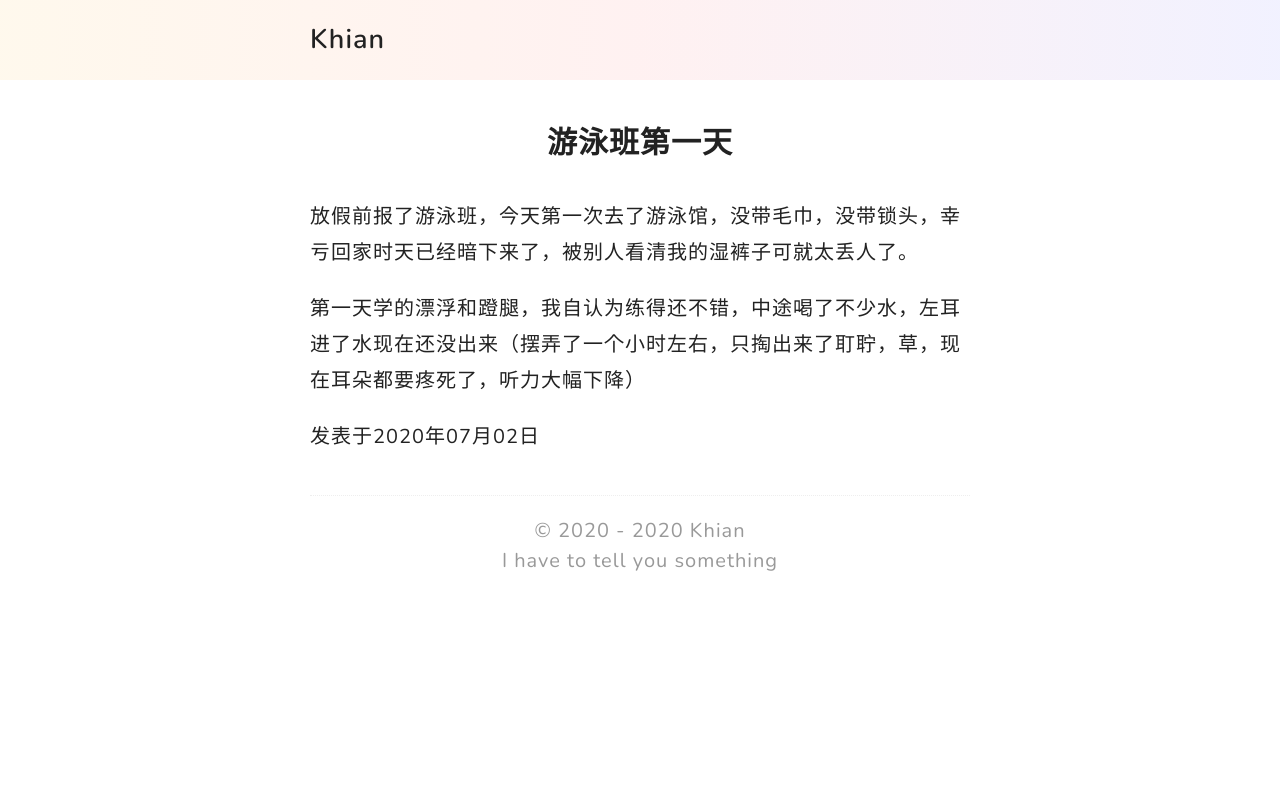
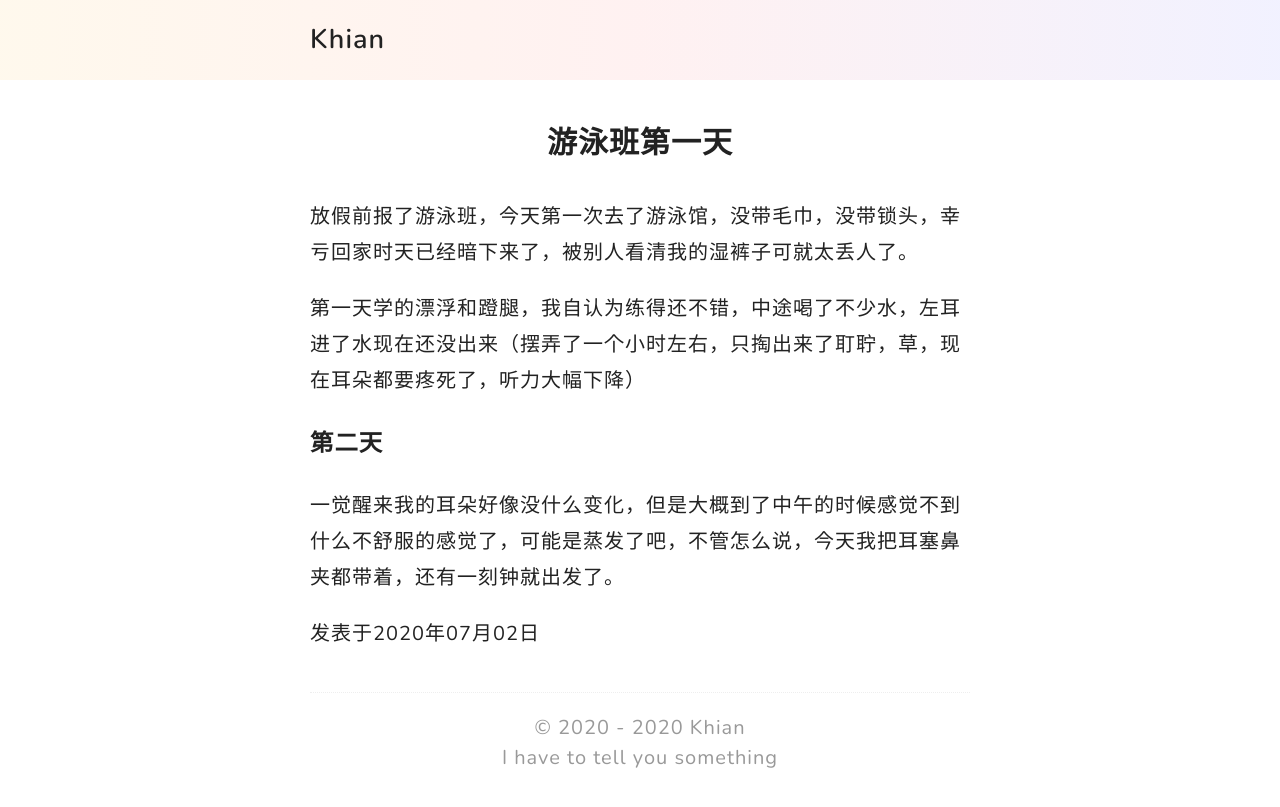
Before and after one commit to Jawutzh/nst, a Jekyll site: the page built from _posts/2020-07-02-游泳班第一天.md, in a window 1280 px wide. Shown: the top 807 px of the page. Built offline with Jekyll 4.4.1, drawn with Linux system fonts in a browser that asks for light colours; our own code applies the rules of GitHub Pages for plain Markdown files.

Commit message:
Update 2020-07-02-游泳班第一天.md

```diff
--- a/_posts/2020-07-02-游泳班第一天.md
+++ b/_posts/2020-07-02-游泳班第一天.md
@@ -6,3 +6,7 @@ category: [生活]
 放假前报了游泳班，今天第一次去了游泳馆，没带毛巾，没带锁头，幸亏回家时天已经暗下来了，被别人看清我的湿裤子可就太丢人了。
 
 第一天学的漂浮和蹬腿，我自认为练得还不错，中途喝了不少水，左耳进了水现在还没出来（摆弄了一个小时左右，只掏出来了耵聍，草，现在耳朵都要疼死了，听力大幅下降）
+
+###  第二天
+
+一觉醒来我的耳朵好像没什么变化，但是大概到了中午的时候感觉不到什么不舒服的感觉了，可能是蒸发了吧，不管怎么说，今天我把耳塞鼻夹都带着，还有一刻钟就出发了。
```
